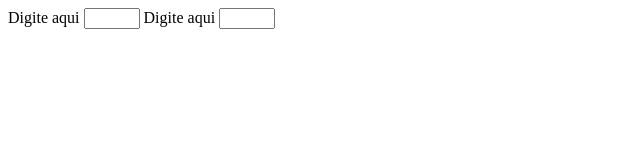
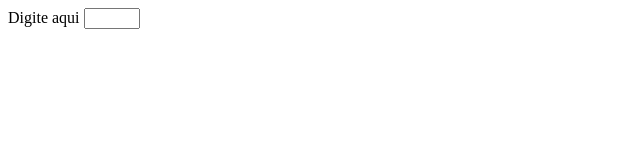
Before and after one commit to kleidsoncaldas/projetoshtml, a plain HTML site: page projetos html/trabalhando-com-form.html in a window 1280 px wide. Shown: the whole page, without its empty margins (0-640 px from the left). Drawn offline with Linux system fonts and the light colour scheme.

Commit message:
testando 22

```diff
--- a/projetos html/trabalhando-com-form.html
+++ b/projetos html/trabalhando-com-form.html
@@ -8,6 +8,5 @@
 <body>
     <form>
         <label> Digite aqui</label> <input type="number" step="5" min="0" max="99">
-        <label> Digite aqui</label> <input type="number" step="5" min="0" max="99">
-</body>
+
 </html>
```
